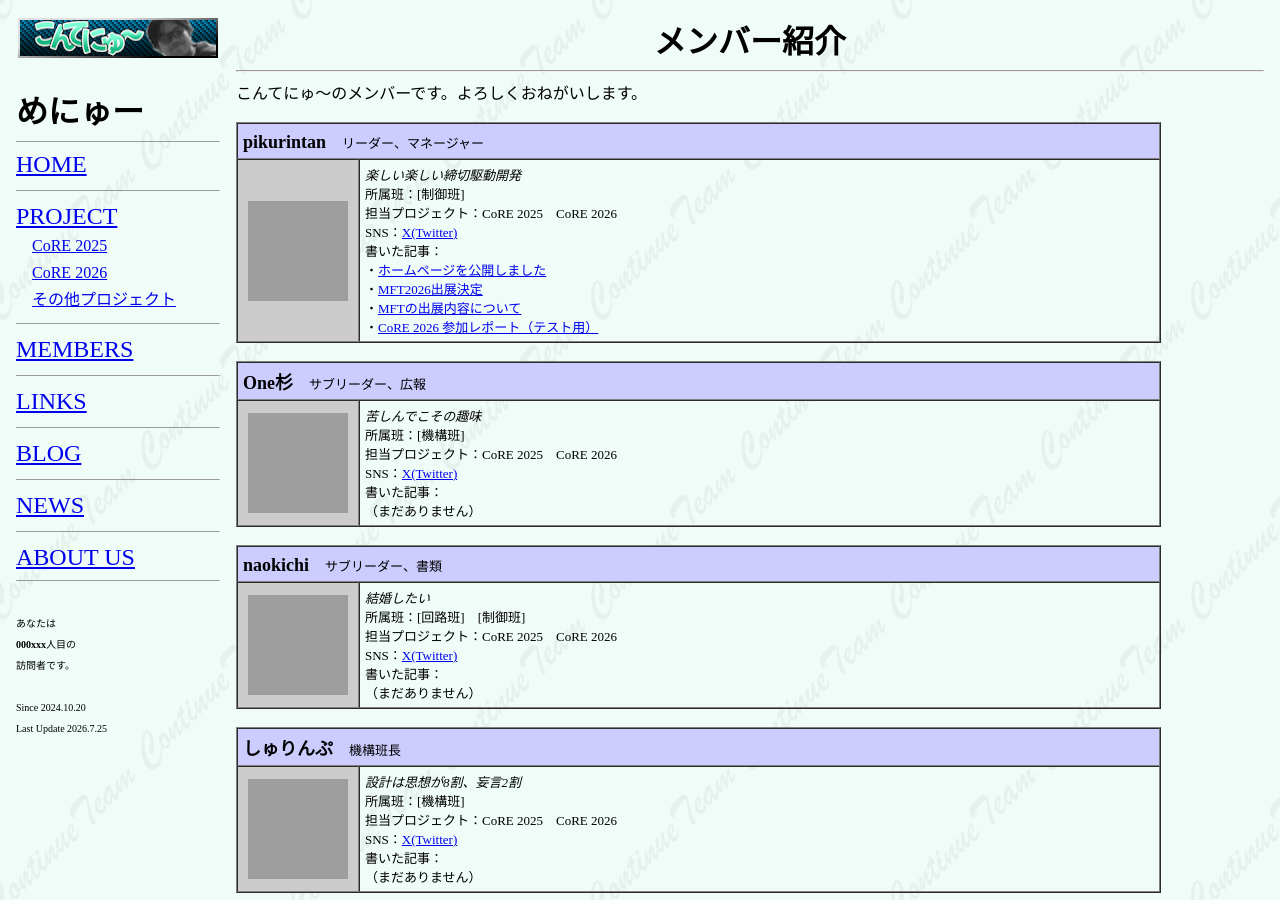
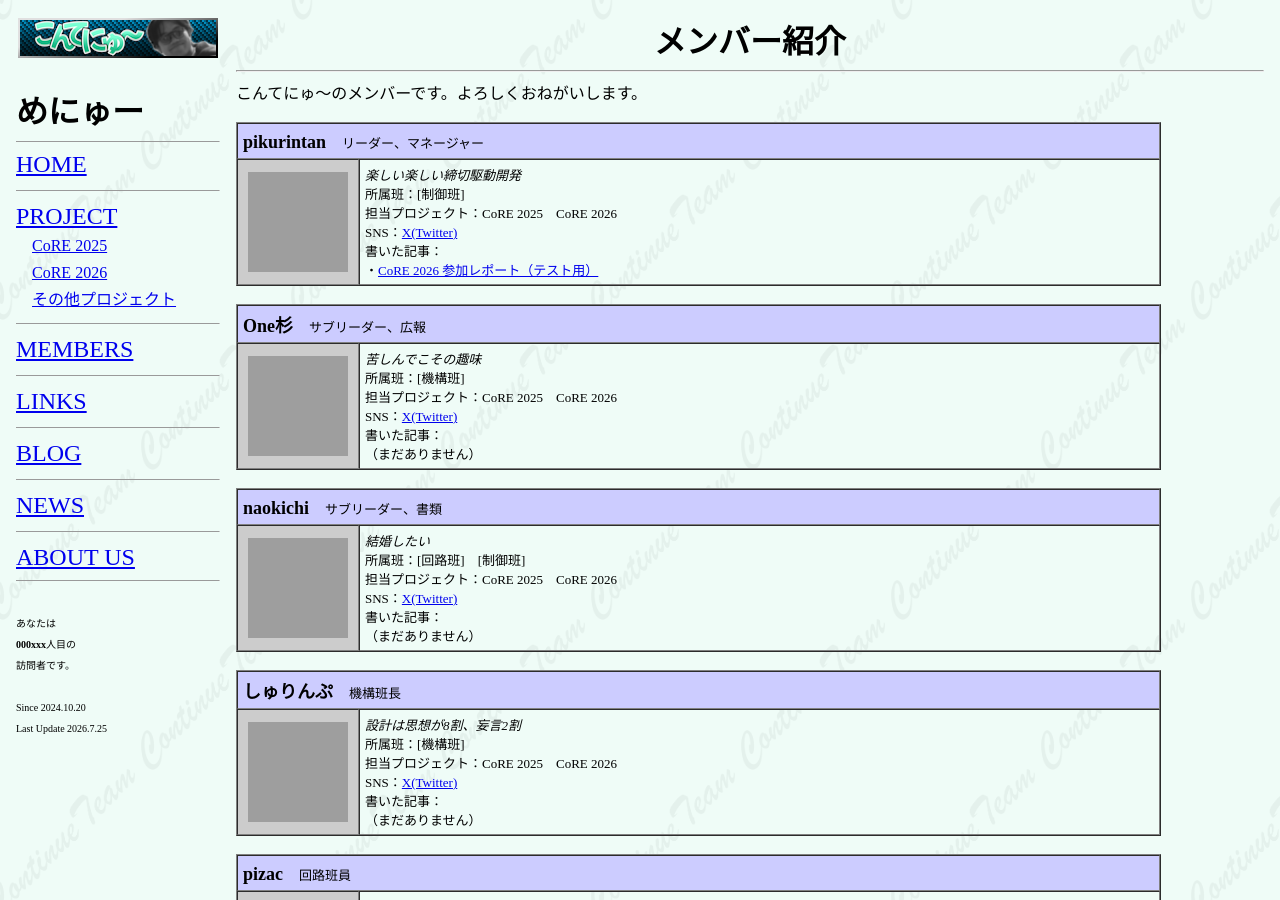
Before and after one commit to team-continue/team-continue.github.io, a Jekyll site: the page built from members/index.html, in a window 1280 px wide and 900 px high, cut to the strip 0-900 px from the top of the window. Built offline with Jekyll 4.4.1, drawn with Linux system fonts in a browser that asks for light colours; grey boxes are pictures that could not be loaded.

Commit message:
chore: メンバーの公開記事一覧をブログ記事のみに変更
members.ymlのarticlesからNEWS記事へのリンクを削除した。

Co-Authored-By: Claude Opus 5 (1M context) <noreply@anthropic.com>
Claude-Session: https://claude.ai/code/session_01529ca5NADKFBDwqEE58Y6V

```diff
--- a/_data/members.yml
+++ b/_data/members.yml
@@ -11,12 +11,6 @@
     - label: "X"
       url: "https://x.com/pikurintan"
   articles:
-    - title: "ホームページを公開しました"
-      url: "/news/2026-07-25_homepage-launch/"
-    - title: "MFT2026出展決定"
-      url: "/news/2026-07-26_sample-post/"
-    - title: "MFTの出展内容について"
-      url: "/news/2026-08-31_mft2026-exhibit-details/"
     - title: "CoRE 2026 参加レポート（テスト用）"
       url: "/blog/core2026-report/"
 
```
